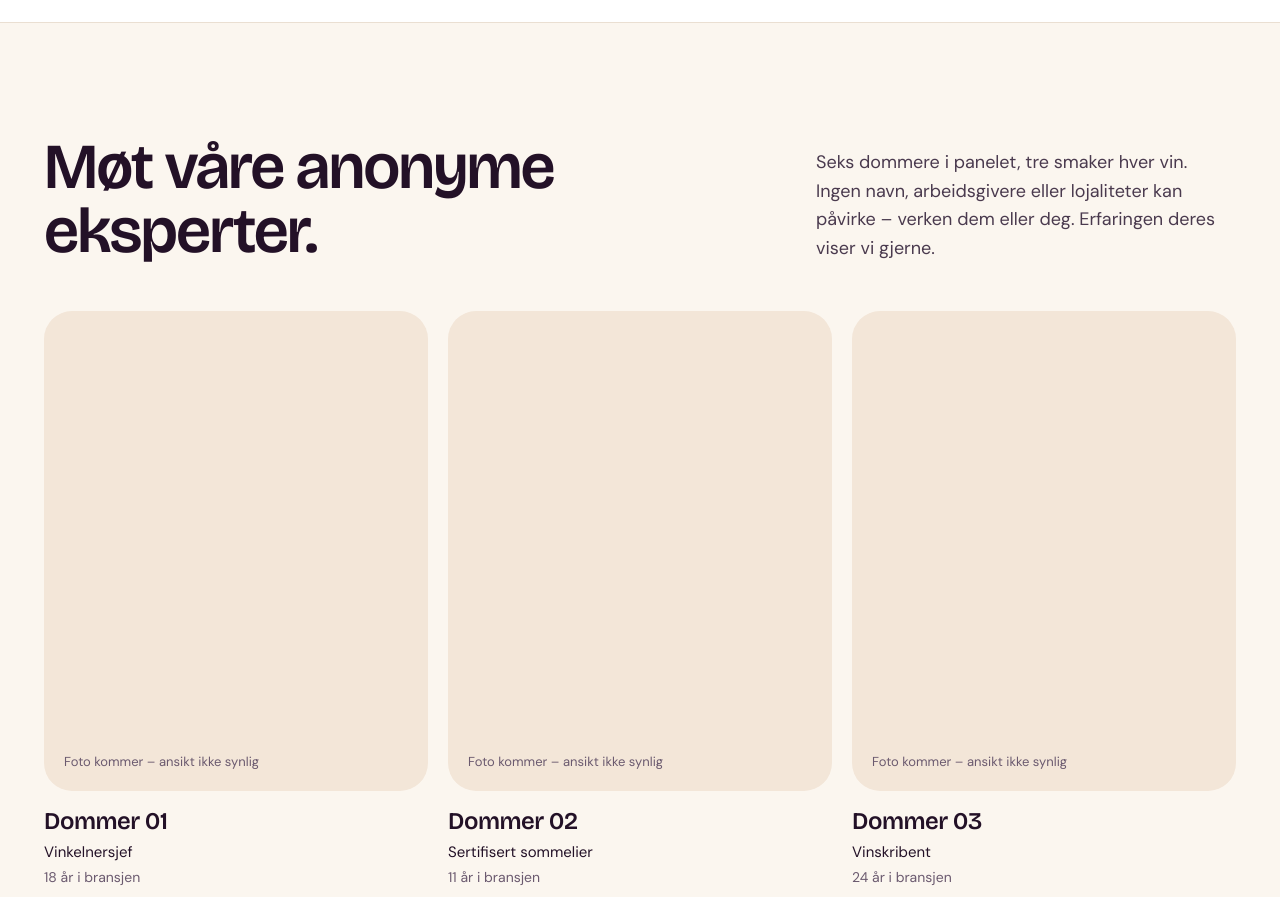
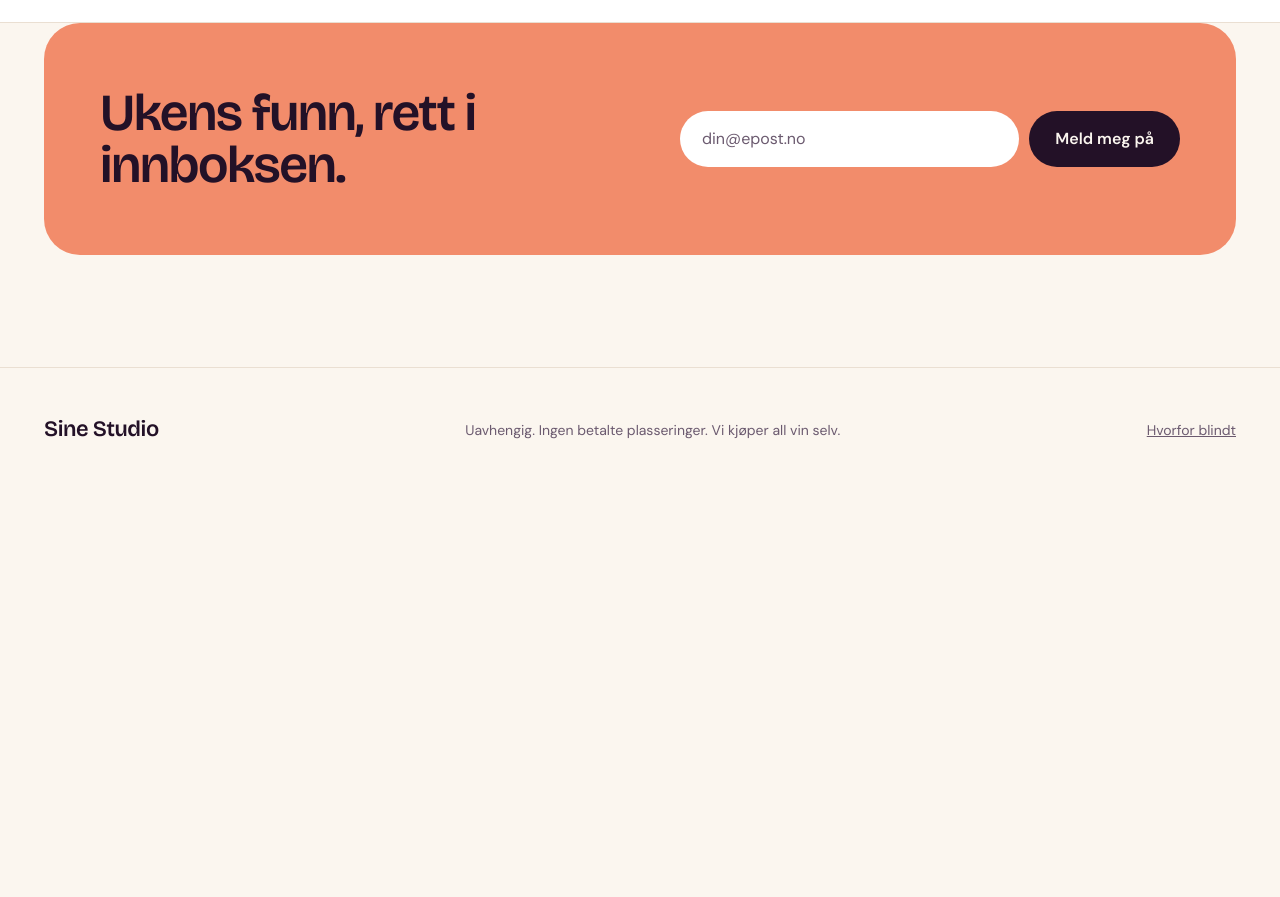
Before and after one commit to haraldoyen/sinestudio, a Next.js app: page / in a window 1280 px wide. Shown: the part 1900-2797 px from the top of the page. After the commit the page ends 2408 px from the top, so only its background shows below. Built offline with nearby package versions, Linux system fonts and the light colour scheme.

Commit message:
Fjern panelet fra menyen og forsiden
Co-Authored-By: Claude Opus 5.5 <noreply@anthropic.com>

```diff
--- a/app/page.tsx
+++ b/app/page.tsx
@@ -4,7 +4,6 @@ import { NewsletterForm } from "@/components/NewsletterForm";
 import { SiteHeader } from "@/components/SiteHeader";
 import {
   accentButton,
-  fitGrid,
   heading,
   secondaryButton,
 } from "@/components/ui";
@@ -12,7 +11,6 @@ import { formatPrice, joinParts } from "@/lib/format";
 import {
   getFeaturedWine,
   getInStockWines,
-  getJudges,
   getStockNote,
 } from "@/lib/wines";
 
@@ -104,47 +102,6 @@ export default function HomePage() {
         </section>
 
         <section
-          id="panelet"
-          aria-labelledby="panel"
-          className="mx-auto flex max-w-[1240px] flex-col gap-12 px-6 py-28 max-sm:py-16"
-        >
-          <div className="flex flex-wrap items-end justify-between gap-8">
-            <h2 id="panel" className={`${heading} max-w-[680px] text-h2`}>
-              Møt våre anonyme eksperter.
-            </h2>
-            <p className="m-0 max-w-[420px] text-lg leading-[1.6] text-text-2">
-              Seks dommere i panelet, tre smaker hver vin. Ingen navn,
-              arbeidsgivere eller lojaliteter kan påvirke – verken dem eller
-              deg. Erfaringen deres viser vi gjerne.
-            </p>
-          </div>
-          <div className="grid gap-5" style={fitGrid(340)}>
-            {getJudges().map((judge) => (
-              <figure key={judge.id} className="m-0 flex flex-col gap-3.5">
-                <div
-                  role="img"
-                  aria-label="Plassholder for foto av dommer, ansikt ikke synlig"
-                  className="flex aspect-[4/5] items-end rounded-card-lg bg-sand p-5"
-                >
-                  <span className="text-[13px] leading-[1.4] text-text-3">
-                    Foto kommer – ansikt ikke synlig
-                  </span>
-                </div>
-                <figcaption className="flex flex-col gap-1">
-                  <span className="font-display text-2xl font-semibold tracking-[-0.02em]">
-                    {judge.code}
-                  </span>
-                  <span className="text-[15px]">{judge.role}</span>
-                  <span className="text-sm text-text-3">
-                    {judge.yearsExperience} år i bransjen
-                  </span>
-                </figcaption>
-              </figure>
-            ))}
-          </div>
-        </section>
-
-        <section
           id="nyhetsbrev"
           aria-labelledby="nyhetsbrev-tittel"
           className="mx-auto max-w-[1240px] px-6 pb-28 max-sm:pb-16"
--- a/components/SiteHeader.tsx
+++ b/components/SiteHeader.tsx
@@ -39,9 +39,6 @@ export function SiteHeader({
           >
             Hvorfor blindt
           </Link>
-          <Link href="/#panelet" className={navLink}>
-            Panelet
-          </Link>
           <Link
             href="/polet"
             className="inline-flex min-h-11 items-center rounded-full bg-accent px-5 text-ink hover:text-ink"
```
